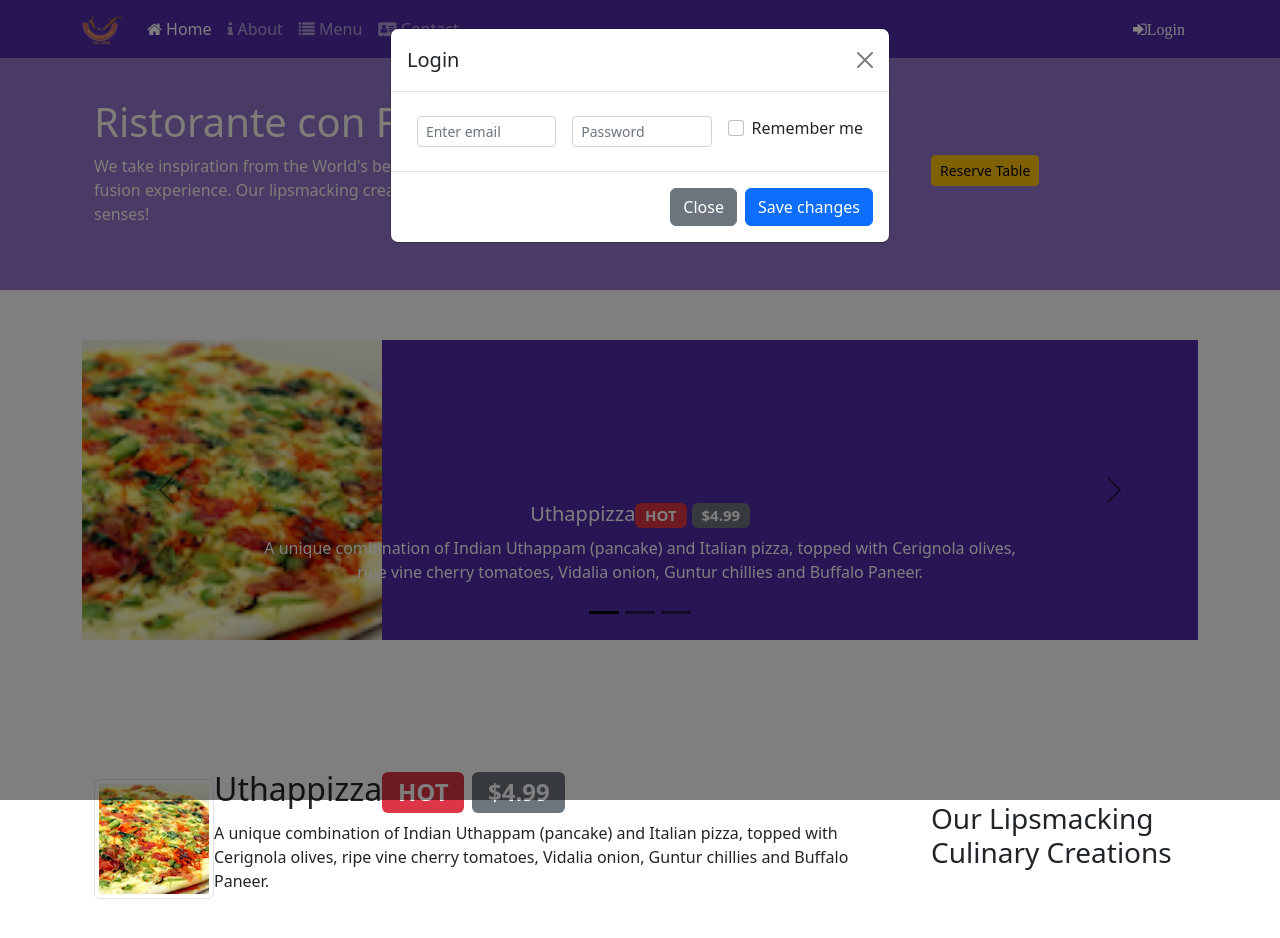
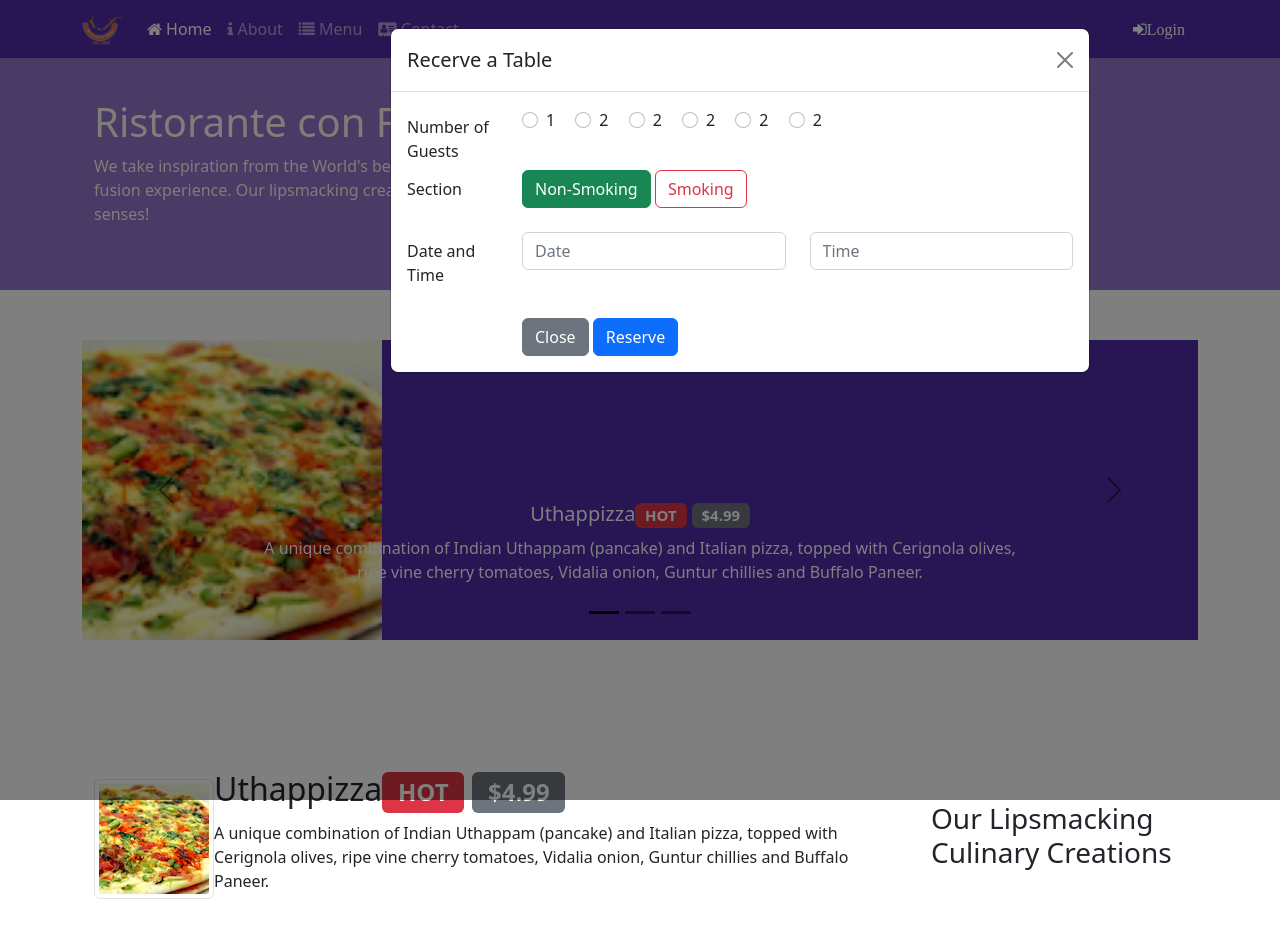
Before and after one commit to Gedeon4ick/Coursera---Bootstrap, a website: page index.html in a window 1280 px wide. Both pictures are taken after a click on the button "Login". Shown: the top 938 px of the page. Drawn offline with nearby package versions, Linux system fonts and the light colour scheme.

Commit message:
Assignment 3

```diff
--- a/css/style.css
+++ b/css/style.css
@@ -58,3 +58,7 @@ body{
     left: 0;
     min-height: 300px;
 }
+
+.modal-content{
+    width: 700px;
+}
--- a/index.html
+++ b/index.html
@@ -34,7 +34,7 @@
                 </ul>
 
             </div>
-            <button type="button" class="btn text-white"  data-bs-toggle="modal" data-bs-target="#exampleModal">
+            <button type="button" class="btn text-white" data-bs-toggle="modal" data-bs-target="#exampleModal">
                 <span class="fa fa-sign-in">Login</span>
             </button>
         </div>
@@ -45,35 +45,86 @@
         <div class="modal-dialog">
             <div class="modal-content">
                 <div class="modal-header">
-          <h1 class="modal-title fs-5" id="exampleModalLabel">Login</h1>
+                    <h1 class="modal-title fs-5" id="exampleModalLabel">Recerve a Table</h1>
                     <button type="button" class="btn-close" data-bs-dismiss="modal" aria-label="Close"></button>
                 </div>
                 <div class="modal-body">
+                    <div class="row ">
                         <form>
-                <div class="form-row d-flex justify-content-center">
-                    <div class="form-group col-sm-4 p-2">
-                            <label class="sr-only" for="exampleInputEmail3">Email address</label>
-                            <input type="email" class="form-control form-control-sm mr-1" id="exampleInputEmail3" placeholder="Enter email">
+                            <div class="form-group row">
+                                <label for="date" class="col-md-2 col-form-label">Number of Guests</label>
+                                <div class="col-md-9">
+                                    <div class="form-check form-check-inline">
+                                        <input class="form-check-input" type="radio" name="inlineRadioOptions"
+                                            id="inlineRadio1" value="option1">
+                                        <label class="form-check-label" for="inlineRadio1">1</label>
                                     </div>
-                    <div class="form-group col-sm-4 p-2">
-                        <label class="sr-only" for="exampleInputPassword3">Password</label>
-                        <input type="password" class="form-control form-control-sm mr-1" id="exampleInputPassword3" placeholder="Password">
+                                    <div class="form-check form-check-inline">
+                                        <input class="form-check-input" type="radio" name="inlineRadioOptions"
+                                            id="inlineRadio2" value="option2">
+                                        <label class="form-check-label" for="inlineRadio2">2</label>
                                     </div>
-                    <div class="col-sm-auto p-2">
-                        <div class="form-check">
-                            <input class="form-check-input" type="checkbox">
-                            <label class="form-check-label"> Remember me
-                            </label>
+                                    <div class="form-check form-check-inline">
+                                        <input class="form-check-input" type="radio" name="inlineRadioOptions"
+                                            id="inlineRadio2" value="option2">
+                                        <label class="form-check-label" for="inlineRadio2">2</label>
+                                    </div>
+                                    <div class="form-check form-check-inline">
+                                        <input class="form-check-input" type="radio" name="inlineRadioOptions"
+                                            id="inlineRadio2" value="option2">
+                                        <label class="form-check-label" for="inlineRadio2">2</label>
+                                    </div>
+                                    <div class="form-check form-check-inline">
+                                        <input class="form-check-input" type="radio" name="inlineRadioOptions"
+                                            id="inlineRadio2" value="option2">
+                                        <label class="form-check-label" for="inlineRadio2">2</label>
+                                    </div>
+                                    <div class="form-check form-check-inline">
+                                        <input class="form-check-input" type="radio" name="inlineRadioOptions"
+                                            id="inlineRadio2" value="option2">
+                                        <label class="form-check-label" for="inlineRadio2">2</label>
+                                    </div>
+
                                 </div>
                             </div>
+                            <div class="form-group row">
+                                <label for="date" class="col-md-2 col-form-label">Section</label>
+                                <div class="col-md-6">
+                                    <input type="radio" class="btn-check" name="options" id="option1" autocomplete="off"
+                                        checked>
+                                    <label class="btn btn-outline-success" for="option1">Non-Smoking</label>
+
+                                    <input type="radio" class="btn-check" name="options" id="option2"
+                                        autocomplete="off">
+                                    <label class="btn btn-outline-danger" for="option2">Smoking</label>
                                 </div>
-
+                            </div>
+                            <br>
+                            <div class="form-group row">
+                                <label for="date" class="col-md-2 col-form-label">Date and <br> Time</label>
+                                <div class="col-md-5">
+                                    <input type="text" class="form-control" id="date" name="date" placeholder="Date">
+                                </div>
+                                <div class="col-md-5">
+                                    <input type="text" class="form-control" id="time" name="time" placeholder="Time">
+                                </div>
+                            </div>
+                            <br>
+                            <div class="form-group row">
+                                <div class="offset-md-2 col-md-10">
+                                    <button type="button" class="btn btn-secondary" data-bs-dismiss="modal">Close</button>
+                                    <button type="submit" class="btn btn-primary">
+                                        Reserve
+                                    </button>
+                                </div>
+                            </div>
                         </form>
                     </div>
-        <div class="modal-footer">
+                </div>
+                <!-- <div class="modal-footer">
                     <button type="button" class="btn btn-secondary" data-bs-dismiss="modal">Close</button>
                     <button type="button" class="btn btn-primary">Save changes</button>
-        </div>
+                </div> -->
             </div>
         </div>
     </div>
@@ -92,8 +143,8 @@
                     <img src="img/logo.png" class="img-fluid" alt="">
                 </div>
                 <div class="col-12 col-sm aligh-self-center">
-                    <a href="#Reserve" type="button" class="btn btn-sm btn-warning" data-bs-toggle="tooltip" data-html="true" title="Or Call us at +85212345678"
-                        data-placement="bootom" >Reserve Table</a>
+                    <a href="#Reserve" type="button" class="btn btn-sm btn-warning"
+                         data-bs-toggle="modal" data-bs-target="#exampleModal">Reserve Table</a>
                 </div>
 
             </div>
@@ -104,9 +155,12 @@
 
         <div id="carouselExampleDark" class="carousel carousel-dark slide" data-bs-ride="carousel">
             <div class="carousel-indicators">
-              <button type="button" data-bs-target="#carouselExampleDark" data-bs-slide-to="0" class="active" aria-current="true" aria-label="Slide 1"></button>
-              <button type="button" data-bs-target="#carouselExampleDark" data-bs-slide-to="1" aria-label="Slide 2"></button>
-              <button type="button" data-bs-target="#carouselExampleDark" data-bs-slide-to="2" aria-label="Slide 3"></button>
+                <button type="button" data-bs-target="#carouselExampleDark" data-bs-slide-to="0" class="active"
+                    aria-current="true" aria-label="Slide 1"></button>
+                <button type="button" data-bs-target="#carouselExampleDark" data-bs-slide-to="1"
+                    aria-label="Slide 2"></button>
+                <button type="button" data-bs-target="#carouselExampleDark" data-bs-slide-to="2"
+                    aria-label="Slide 3"></button>
             </div>
             <div class="carousel-inner">
                 <div class="carousel-item active" data-bs-interval="10000">
@@ -143,11 +197,13 @@
                     </div>
                 </div>
             </div>
-            <button class="carousel-control-prev" type="button" data-bs-target="#carouselExampleDark" data-bs-slide="prev">
+            <button class="carousel-control-prev" type="button" data-bs-target="#carouselExampleDark"
+                data-bs-slide="prev">
                 <span class="carousel-control-prev-icon" aria-hidden="true"></span>
                 <span class="visually-hidden">Previous</span>
             </button>
-            <button class="carousel-control-next" type="button" data-bs-target="#carouselExampleDark" data-bs-slide="next">
+            <button class="carousel-control-next" type="button" data-bs-target="#carouselExampleDark"
+                data-bs-slide="next">
                 <span class="carousel-control-next-icon" aria-hidden="true"></span>
                 <span class="visually-hidden">Next</span>
             </button>
@@ -179,7 +235,8 @@
             </div>
             <div class="col col-sm col-md">
                 <div class="media d-flex">
-                    <img src="img/buffet.png" alt="buffet" class="me-3 d-flex img-thumbnail align-self-center order-sm-last">
+                    <img src="img/buffet.png" alt="buffet"
+                        class="me-3 d-flex img-thumbnail align-self-center order-sm-last">
                     <div class="media-body ">
                         <h2 class="mt-0">Weekend Grand Buffet <span class="badge text-bg-danger">NEW</span></h2>
                         <p class="d-none d-sm-block">Featuring mouthwatering combinations with a choice of five
@@ -227,27 +284,33 @@
                                 <label for="date" class="col-md-2 col-form-label">Number of Guests</label>
                                 <div class="col-md-7">
                                     <div class="form-check form-check-inline">
-                                        <input class="form-check-input" type="radio" name="inlineRadioOptions" id="inlineRadio1" value="option1">
+                                        <input class="form-check-input" type="radio" name="inlineRadioOptions"
+                                            id="inlineRadio1" value="option1">
                                         <label class="form-check-label" for="inlineRadio1">1</label>
                                     </div>
                                     <div class="form-check form-check-inline">
-                                        <input class="form-check-input" type="radio" name="inlineRadioOptions" id="inlineRadio2" value="option2">
+                                        <input class="form-check-input" type="radio" name="inlineRadioOptions"
+                                            id="inlineRadio2" value="option2">
                                         <label class="form-check-label" for="inlineRadio2">2</label>
                                     </div>
                                     <div class="form-check form-check-inline">
-                                        <input class="form-check-input" type="radio" name="inlineRadioOptions" id="inlineRadio2" value="option2">
+                                        <input class="form-check-input" type="radio" name="inlineRadioOptions"
+                                            id="inlineRadio2" value="option2">
                                         <label class="form-check-label" for="inlineRadio2">2</label>
                                     </div>
                                     <div class="form-check form-check-inline">
-                                        <input class="form-check-input" type="radio" name="inlineRadioOptions" id="inlineRadio2" value="option2">
+                                        <input class="form-check-input" type="radio" name="inlineRadioOptions"
+                                            id="inlineRadio2" value="option2">
                                         <label class="form-check-label" for="inlineRadio2">2</label>
                                     </div>
                                     <div class="form-check form-check-inline">
-                                        <input class="form-check-input" type="radio" name="inlineRadioOptions" id="inlineRadio2" value="option2">
+                                        <input class="form-check-input" type="radio" name="inlineRadioOptions"
+                                            id="inlineRadio2" value="option2">
                                         <label class="form-check-label" for="inlineRadio2">2</label>
                                     </div>
                                     <div class="form-check form-check-inline">
-                                        <input class="form-check-input" type="radio" name="inlineRadioOptions" id="inlineRadio2" value="option2">
+                                        <input class="form-check-input" type="radio" name="inlineRadioOptions"
+                                            id="inlineRadio2" value="option2">
                                         <label class="form-check-label" for="inlineRadio2">2</label>
                                     </div>
 
@@ -256,12 +319,10 @@
                             <div class="form-group row">
                                 <label for="date" class="col-md-2 col-form-label">Date and <br> Time</label>
                                 <div class="col-md-3">
-                                    <input type="text" class="form-control" id="date" name="date"
-                                        placeholder="Date">
+                                    <input type="text" class="form-control" id="date" name="date" placeholder="Date">
                                 </div>
                                 <div class="col-md-3">
-                                    <input type="text" class="form-control" id="time" name="time"
-                                        placeholder="Time">
+                                    <input type="text" class="form-control" id="time" name="time" placeholder="Time">
                                 </div>
                             </div>
                             <br>
```
Lines whose indentation alone changed are shown as unchanged.
